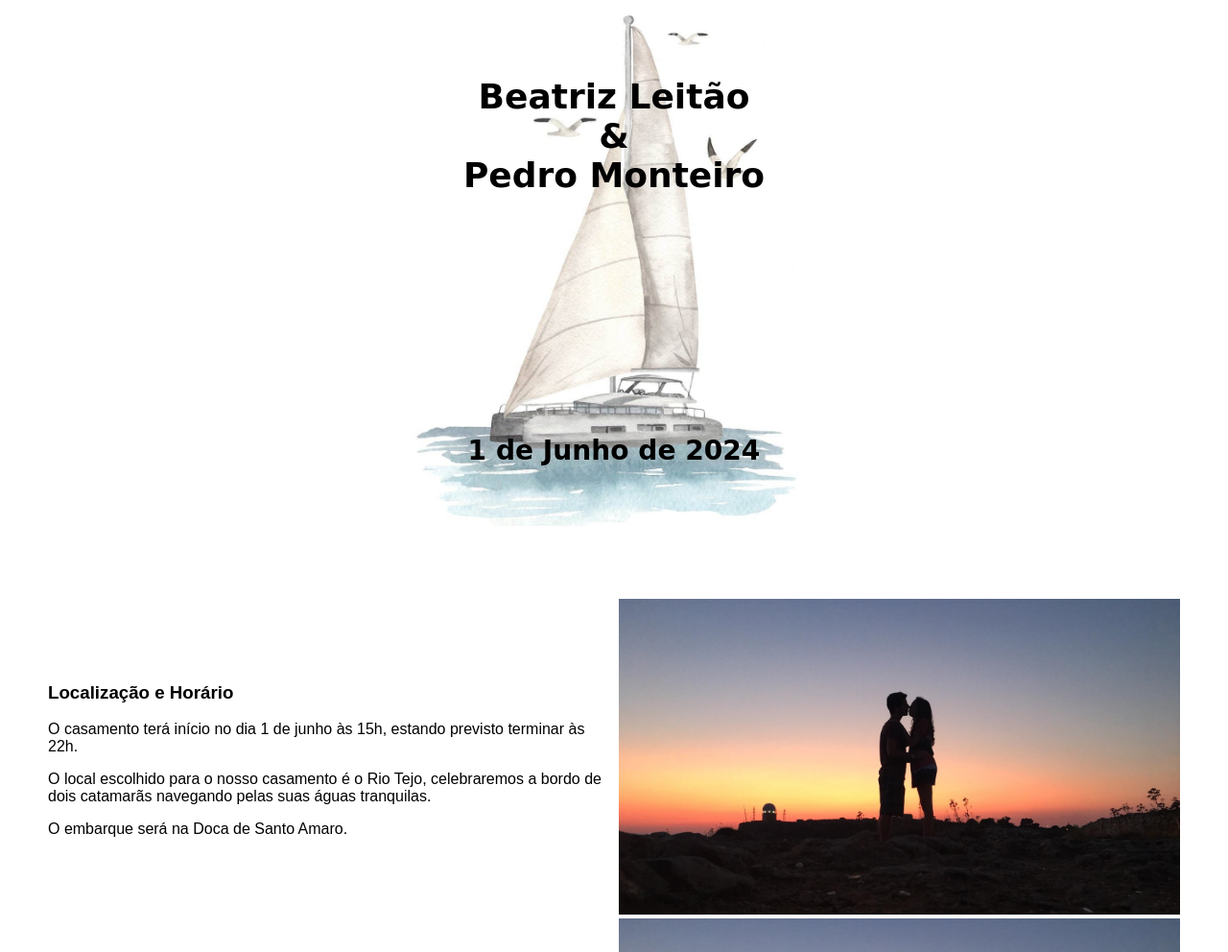
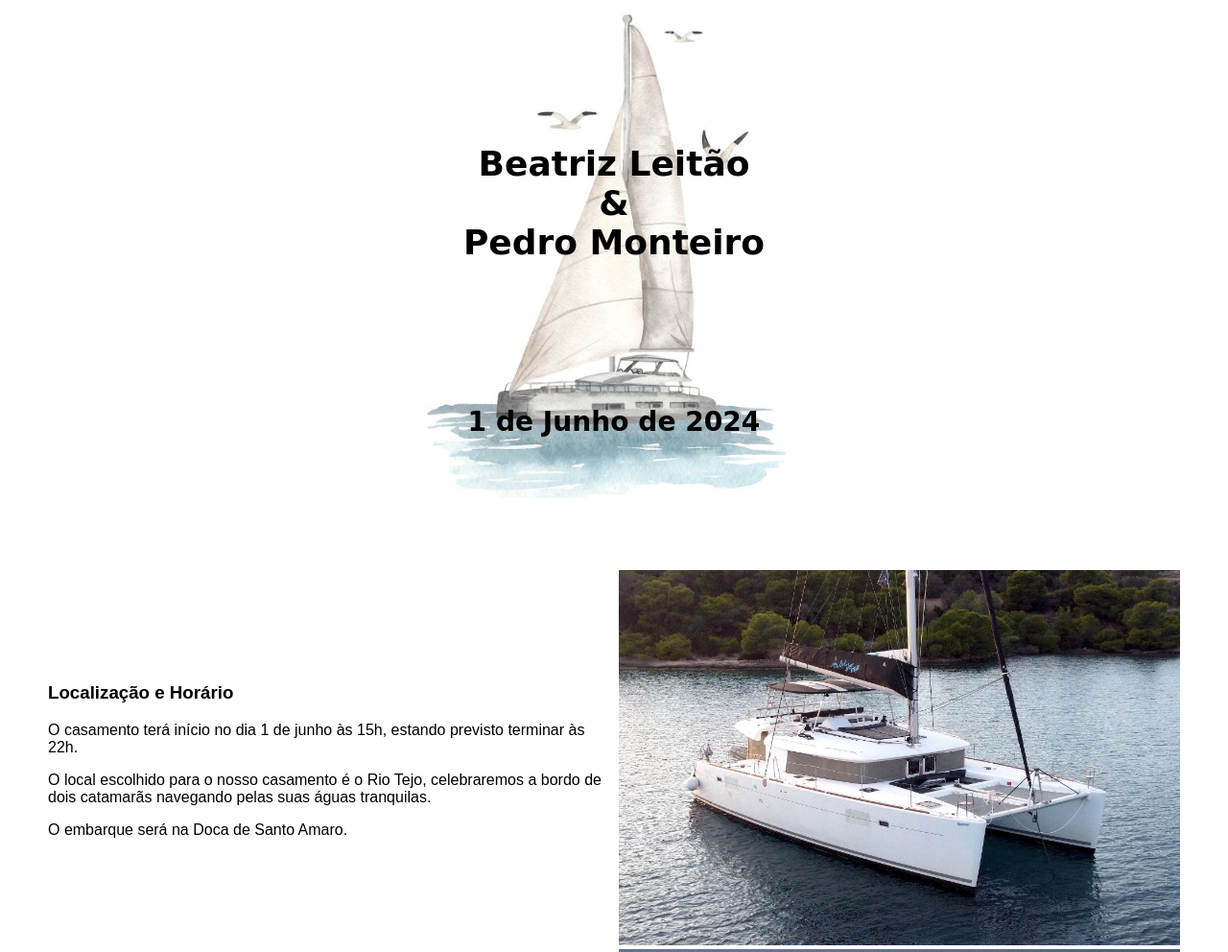
Before and after one commit to leitaomonteiro18/leitaomonteiro18, a plain HTML site: page index.html in a window 1280 px wide. Shown: the top 992 px of the page at 96% size. Drawn offline with Linux system fonts and the light colour scheme.

Commit message:
update boat and title alignement

```diff
--- a/index.html
+++ b/index.html
@@ -35,7 +35,8 @@
   margin-top: 20px; /* Adjust as needed */
 }
 .header h2 {
-  margin-bottom: 250px; /* Adjust as needed */
+  margin-top: 100px; /* Adjust as needed */
+  margin-bottom: 150px; /* Adjust as needed */
 }
 .header h3 {
   margin-top: 20px; /* Adjust as needed */
@@ -148,7 +149,7 @@
 </p>
   </div>
   <div class="image">
-    <img src="por_do_sol.jpeg" alt="por_do_sol">
+    <img src="barco.jpg" alt="barco">
   </div>
 </div>
 <div class="section">
```
Also changed, not shown: barco.jpg (added).
